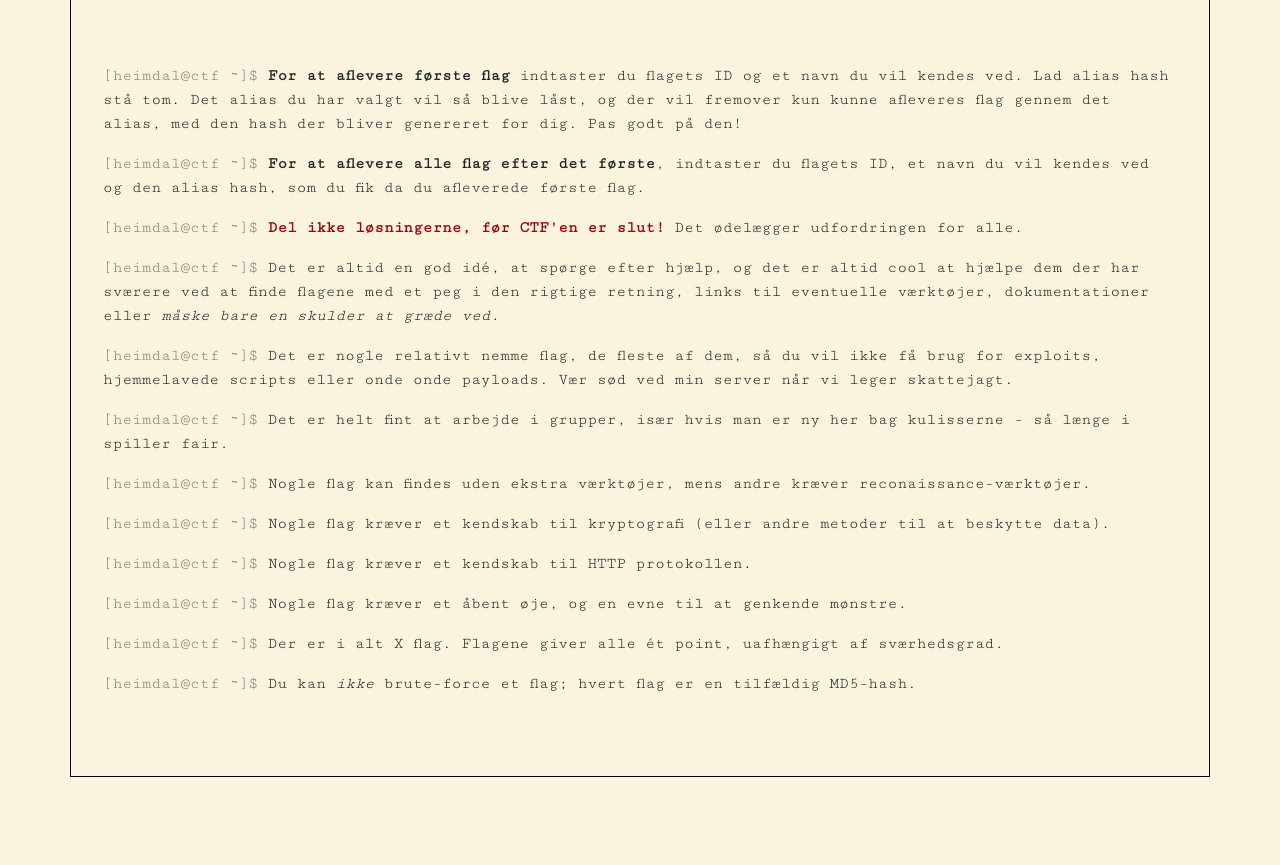
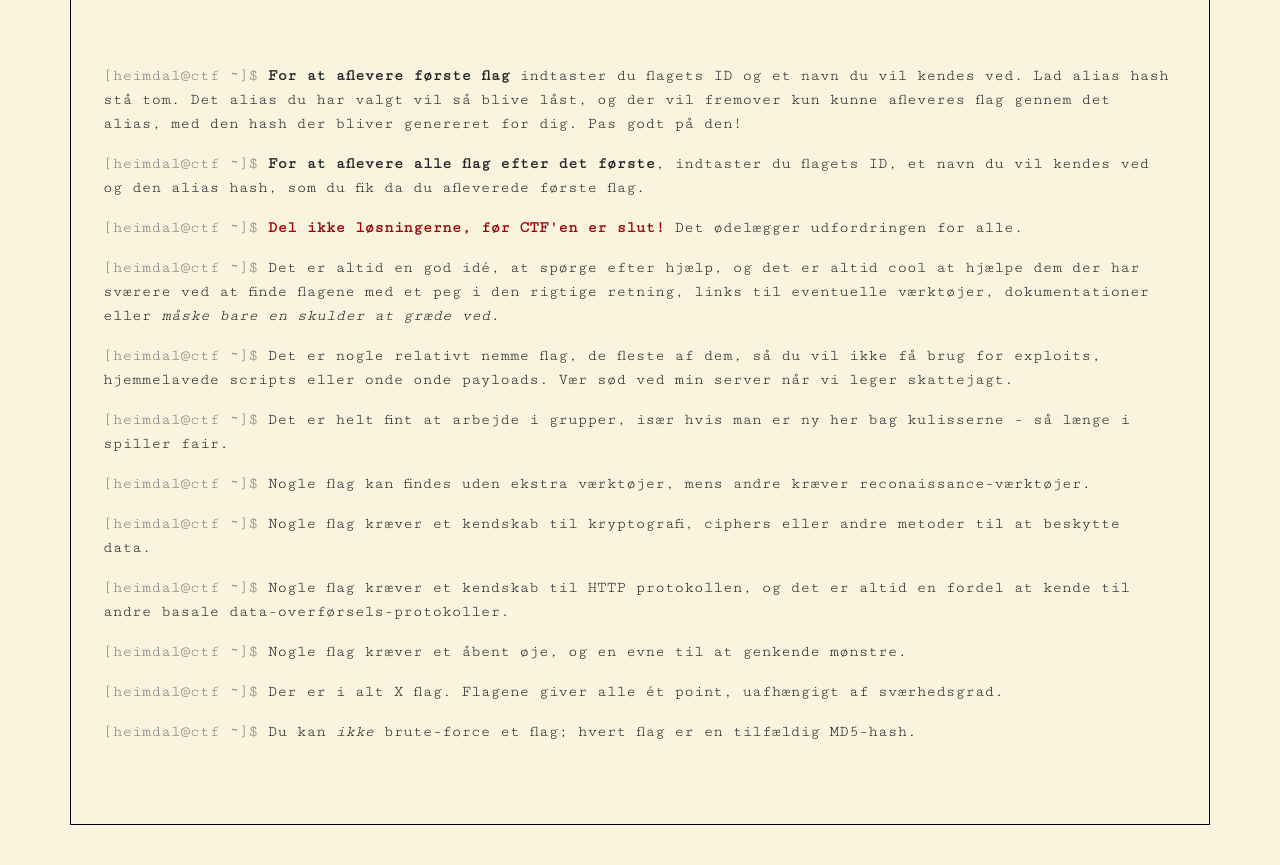
Before and after one commit to akhefale/heimdal-ctf, a Python web app: template app/templates/index.html in a window 1280 px wide. Shown: the part 1316-2181 px from the top of the page. Run offline with Jinja, Linux system fonts and the light colour scheme; the template is opened without the code that fills it: most values are stand-ins (such as "Sample title", 1, 10 or a date in 2020); form fields are guessed from the names that the template uses; some libraries are stand-ins or nearby versions; some web fonts are replaced.

Commit message:
more flags

```diff
--- a/app/templates/base.html
+++ b/app/templates/base.html
@@ -10,8 +10,8 @@
   </title>
   <meta name="description" content="" />
   <meta name="viewport" content="width=device-width, initial-scale=1" />
+  <meta name="based" content="NTk2ZTE2MTkwZDllZGMwNTdhMGVkNGYzYzMyZTMxMmQ=" />
 
-  {# Global stylesheets #}
   <link rel="stylesheet" type="text/css" href="/static/css/main.css">
   <link href="https://fonts.googleapis.com/css2?family=Gravitas+One&family=Cutive+Mono&family=Special+Elite&display=swap" rel="stylesheet">
   <link rel="stylesheet" href="https://stackpath.bootstrapcdn.com/bootstrap/4.5.2/css/bootstrap.min.css" integrity="sha384-JcKb8q3iqJ61gNV9KGb8thSsNjpSL0n8PARn9HuZOnIxN0hoP+VmmDGMN5t9UJ0Z" crossorigin="anonymous">
--- a/app/templates/index.html
+++ b/app/templates/index.html
@@ -50,8 +50,8 @@
       <p>Det er nogle relativt nemme flag, de fleste af dem, så du vil ikke få brug for exploits, hjemmelavede scripts eller onde onde payloads. Vær sød ved min server når vi leger skattejagt.</p>
       <p>Det er helt fint at arbejde i grupper, især hvis man er ny her bag kulisserne - så længe i spiller fair.</p>
       <p>Nogle flag kan findes uden ekstra værktøjer, mens andre kræver reconaissance-værktøjer.</p>
-      <p>Nogle flag kræver et kendskab til kryptografi (eller andre metoder til at beskytte data).</p>
-      <p>Nogle flag kræver et kendskab til HTTP protokollen.</p>
+      <p>Nogle flag kræver et kendskab til kryptografi, ciphers eller andre metoder til at beskytte data.</p>
+      <p>Nogle flag kræver et kendskab til HTTP protokollen, og det er altid en fordel at kende til andre basale data-overførsels-protokoller.</p>
       <p>Nogle flag kræver et åbent øje, og en evne til at genkende mønstre.</p>
       <p>Der er i alt X flag. Flagene giver alle ét point, uafhængigt af sværhedsgrad.</p>
       <p>Du kan <i>ikke</i> brute-force et flag; hvert flag er en tilfældig MD5-hash.</p>
```
Also changed, not shown: other parts of app/templates/base.html (+1 -3 lines), app/routes.py (+7 -0 lines), app/templates/robots.txt (added).
